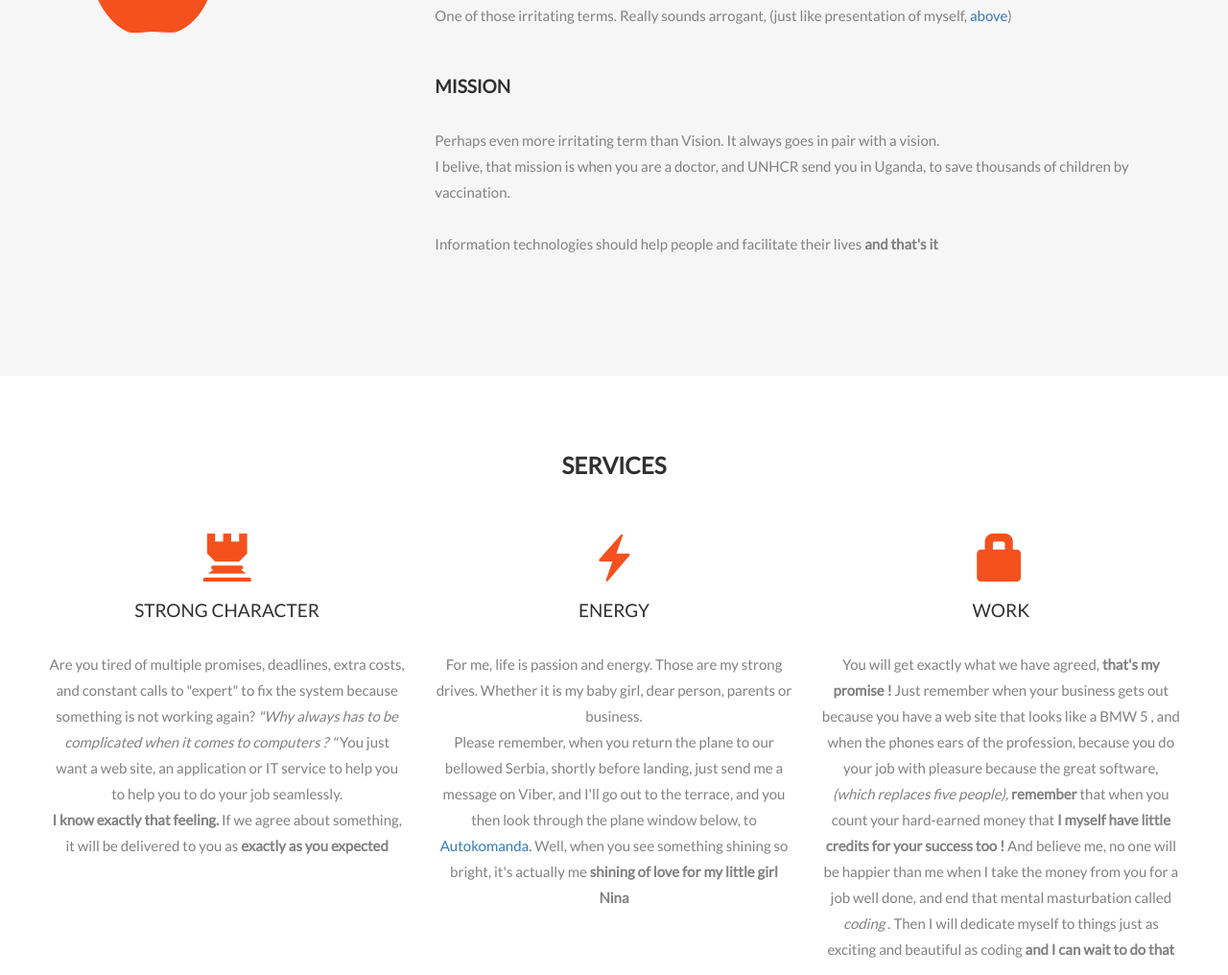
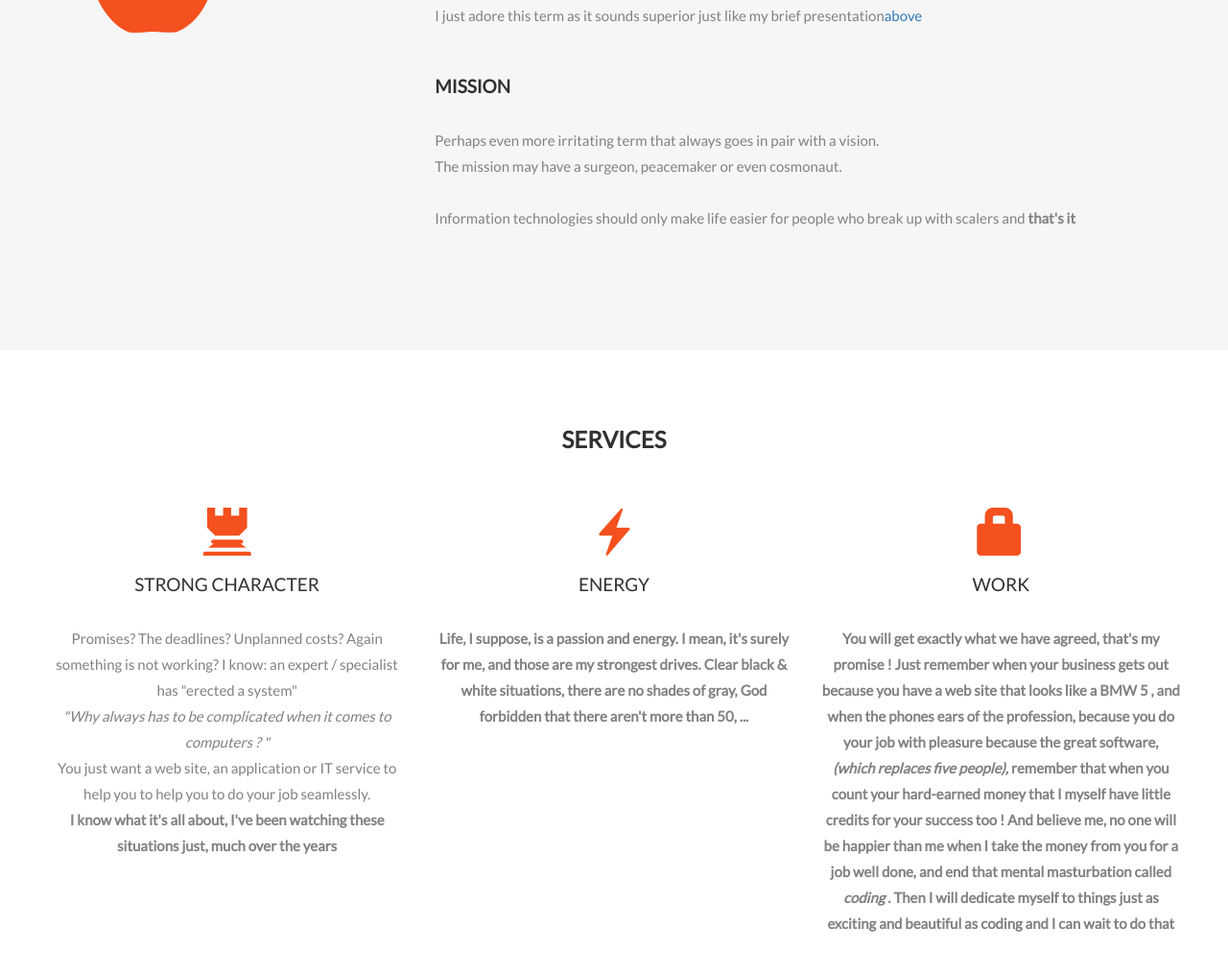
Before and after one commit to dobrivoje/dobrivoje.github.io, a plain HTML site: page en/index.html in a window 1280 px wide. Shown: the part 1153-2169 px from the top of the page at 96% size. Drawn offline with nearby package versions, Linux system fonts and the light colour scheme; some packages are replaced by stand-ins of ours.

Commit message:
- druga izmena - prevod na eng - ispravka grešaka

```diff
--- a/en/index.html
+++ b/en/index.html
@@ -83,21 +83,16 @@
                 <div class="col-sm-8">
                     <h2>VALUES</h2><br>
                     <h4><strong>VISION</strong><br></h4>
-                    <p>
-                        One of those irritating terms. Really sounds arrogant,
-                        (just like presentation of myself, <a href="#about">above</a>)
+                    <p>I just adore this term as it sounds superior just like my brief presentation<a href="#about">above</a> </p>
+
+                    <br>
+                    <h4><strong>MISSION</strong><br></h4>
+                    <p>Perhaps even more irritating term that always goes in pair with a vision.<br>
+                        The mission may have a surgeon, peacemaker or even cosmonaut.<br><br>
+                        Information technologies should only make life easier for people who break up with scalers
+                        and <strong>that's it</strong>
                     </p>
                     <br>
-                    <h4><strong>MISSION</strong><br></h4>
-                    <p>
-                        Perhaps even more irritating term than Vision. It always goes in pair with a vision. <br>
-                        I belive, that mission is when you are a doctor, and UNHCR send you in Uganda, to save thousands of children
-                        by vaccination. <br><br>
-                        Information technologies should help people and facilitate
-                        their lives <strong>and that's it</strong>
-                    </p>
-                    <br>
-
                     <br>
                 </div>
             </div>
@@ -110,27 +105,21 @@
                 <div class="col-sm-4">
                     <span class="glyphicon glyphicon-tower logo-small"></span>
                     <h4>STRONG CHARACTER</h4>
-                    <p>
-                        Are you tired of multiple promises, deadlines, extra costs,
-                        and constant calls to "expert" to fix the system because something is not working again?
-                        <i>"Why always has to be complicated when it comes to computers ? " </i>
+                    <P>
+                        Promises? The deadlines? Unplanned costs? Again something is not working?
+                        I know: an expert / specialist has "erected a system" <br>
+                        <I>"Why always has to be complicated when it comes to computers ? " </I> <br>
                         You just want a web site, an application or IT service to help you to help you
                         to do your job seamlessly.<br>
-                        <strong> I know exactly that feeling. </strong>
-                        If we agree about something, it will be delivered to you
-                        as <strong> exactly as you expected </strong>
-                    </p>
+                        <Strong> I know what it's all about, I've been watching these situations just, much over the years </ strong> <br>
+                    </P>
                 </div>
                 <div class="col-sm-4">
                     <span class="glyphicon glyphicon-flash logo-small"></span>
                     <h4>ENERGY</h4>
                     <p>
-                        For me, life is passion and energy. Those are my strong drives.
-                        Whether it is my baby girl, dear person, parents or business.<br>
-                        Please remember, when you return the plane to our bellowed  Serbia,
-                        shortly before landing, just send me a message on Viber, and I'll go out to the terrace,
-                        and you then look through the plane window below, to <a href="#googleMap"><span class="active">Autokomanda. </span></a>
-                        Well, when you see something shining so bright, it's actually me<strong> shining of love for my little girl Nina</strong>
+                        Life, I suppose, is a passion and energy. I mean, it's surely for me, and those are my strongest drives.
+                        Clear black & white situations, there are no shades of gray, God forbidden that there aren't more than 50, ...
                     </p>
                 </div>
                 <div class="col-sm-4">
@@ -166,9 +155,8 @@
 
                     <p>
                         I have two of them but it may not be so important.
-                        What really is important is can I give you what you need and what we have agreed
-                        to the terms and steam. <br>
-                        If you do not understand them, please google to see what they means <br>
+                        What really is important is can I give you what you need and what we have agreed for the terms and money. <br>
+                        If you do not understand them, please google it to see what it's all about <br>
                     </p>
 
                     <ul>
@@ -185,7 +173,7 @@
                         Really common, we just need to write here that <i> "I'm a hard worker, and looking forward
                             from you to hire me " </i> and as soon as you see that message
                         you will give yourself a little discount of, say, 60 % to the price I ask. <br>
-                        Listen to me, I'm <strong > not a slave </strong> I'm <strong>free </strong> human being.
+                        here is the thing : I'm <strong > not a slave </strong> I'm <strong>free </strong> human being.
                         I need you as much as you do, and really do not expect me to humiliate myself, or to offer myself
                         on a silver platter. <br>
                         <strong>Bypass me with the story </strong><i> " ..how you know the kid from the neighborhood who will create
```
Also changed, not shown: index.html (+1 -1 lines).
